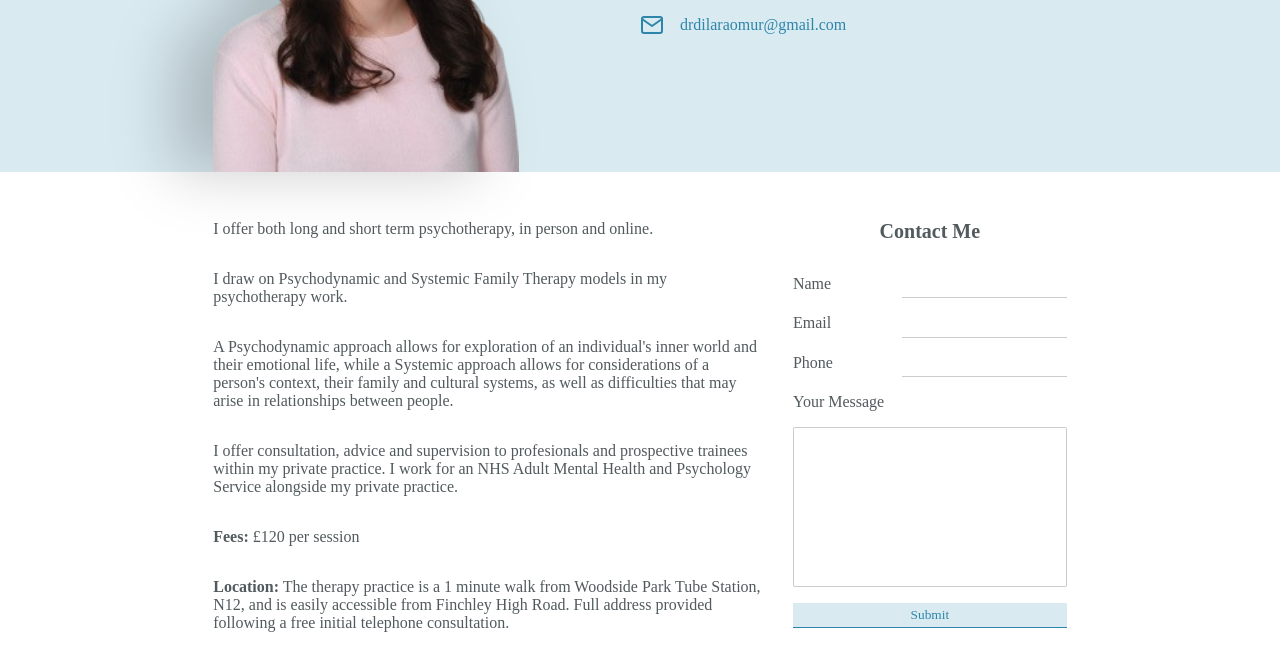
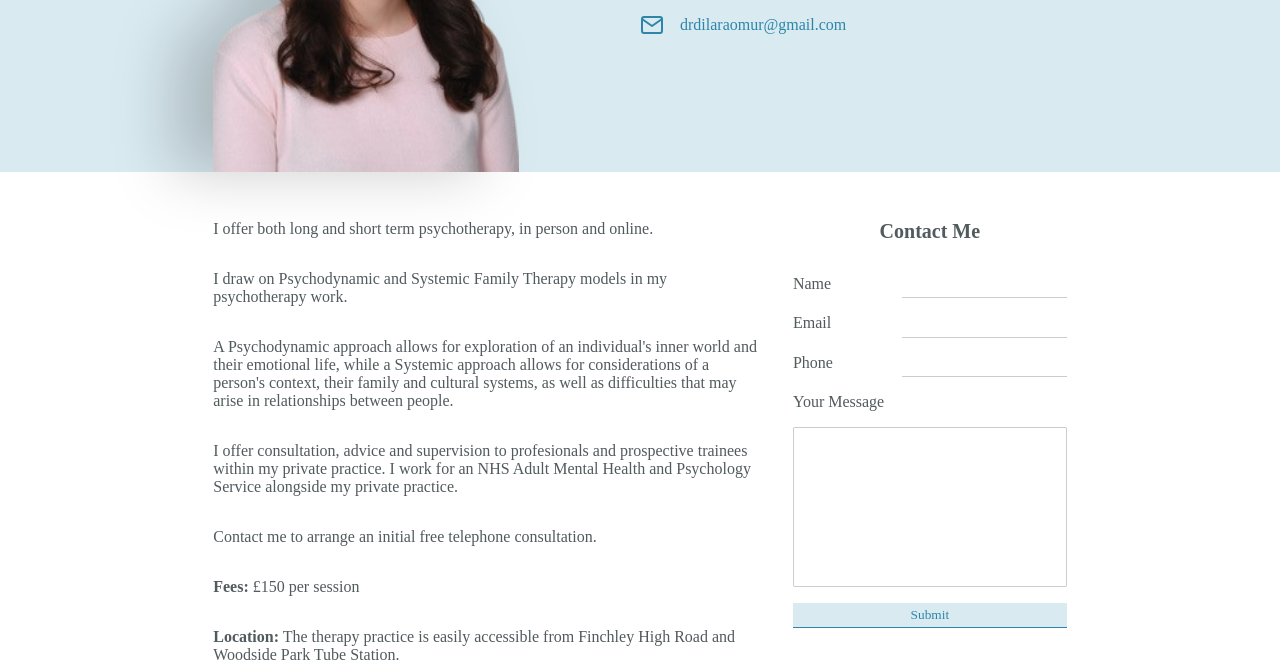
Before and after one commit to DrDilaraOmur/Dilara-Personal, a website: page index.html in a window 1280 px wide. Shown: the part 300-961 px from the top of the page. Drawn offline with nearby package versions, Linux system fonts and the light colour scheme; a web font is replaced by a local one.

Commit message:
Update index.html

```diff
--- a/index.html
+++ b/index.html
@@ -54,13 +54,12 @@
                         practice. I work for an NHS Adult Mental Health and
                         Psychology Service alongside my private practice.
                     </p>
-                    <p><b>Fees:</b> £120 per session</p>
+                    <p>Contact me to arrange an initial free telephone consultation.</p>
+
+                    <p><b>Fees:</b> £150 per session</p>
                     <p>
-                        <b>Location:</b> The therapy practice is a 1 minute walk
-                        from Woodside Park Tube Station, N12, and is easily
-                        accessible from Finchley High Road. Full address
-                        provided following a free initial telephone
-                        consultation.
+                        <b>Location:</b> The therapy practice is easily
+                        accessible from Finchley High Road and Woodside Park Tube Station.
                     </p>
                     <div class="rule"></div>
                     <div>
```
